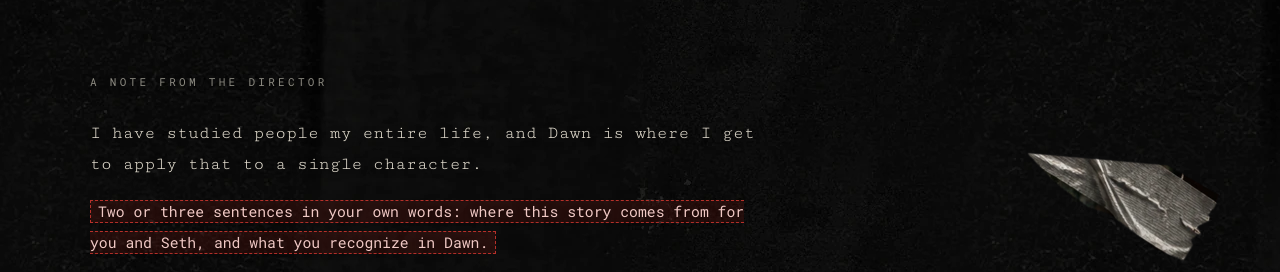
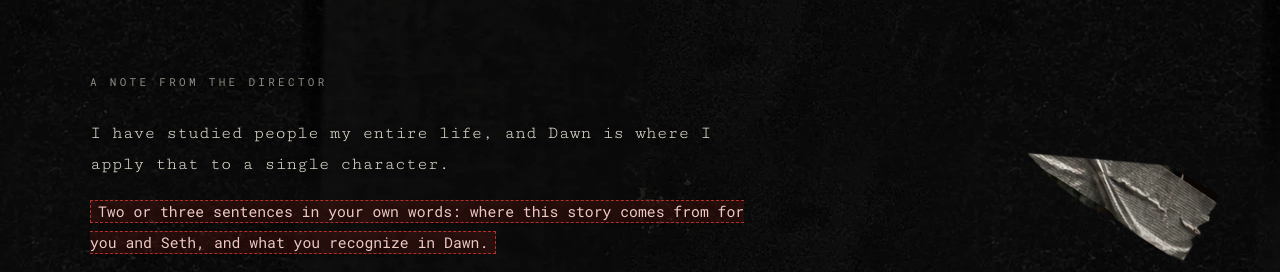
Before and after one commit to noahconopask-atlas/dawn-treatment, a plain HTML site: page index.html in a window 1280 px wide. Shown: the part 1608-1880 px from the top of the page. Drawn offline with Linux system fonts and the light colour scheme; a web font is replaced by a local one.

Commit message:
Director's note: remove 'get to'
Co-Authored-By: Claude Opus 5.5 <noreply@anthropic.com>
Claude-Session: https://claude.ai/code/session_01V1tD4eheL4aY6MxkN7Txhe

```diff
--- a/index.html
+++ b/index.html
@@ -206,7 +206,7 @@ footer{padding:40px 20px 70px;text-align:center}
   <div class="inner">
     <p class="eyebrow">A note from the director</p>
     <div class="stack">
-      <p>I have studied people my entire life, and Dawn is where I get to apply that to a single character.</p>
+      <p>I have studied people my entire life, and Dawn is where I apply that to a single character.</p>
       <p><span class="todo">Two or three sentences in your own words: where this story comes from for you and Seth, and what you recognize in Dawn.</span></p>
       <p>What interests me is someone completely falling apart, hitting rock bottom, and merging with the darkest parts of themselves to become a whole, actualized person who accepts who they are.</p>
       <p>This document covers the script and how I would make it, along with my background as a director. Thank you for your time.</p>
```
